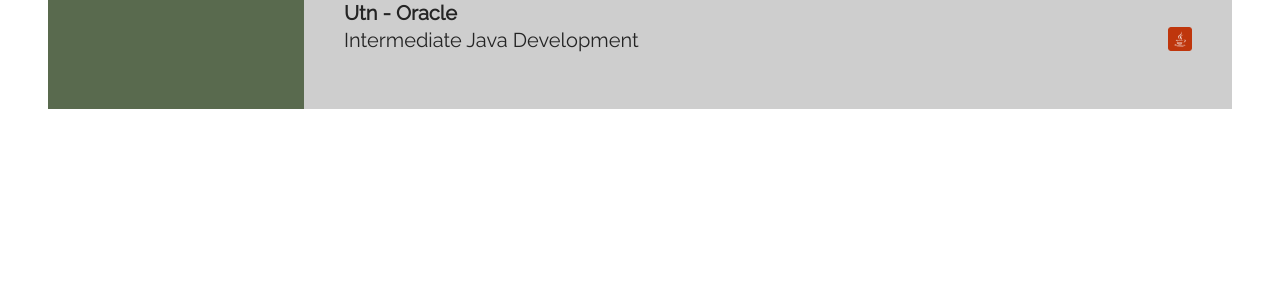
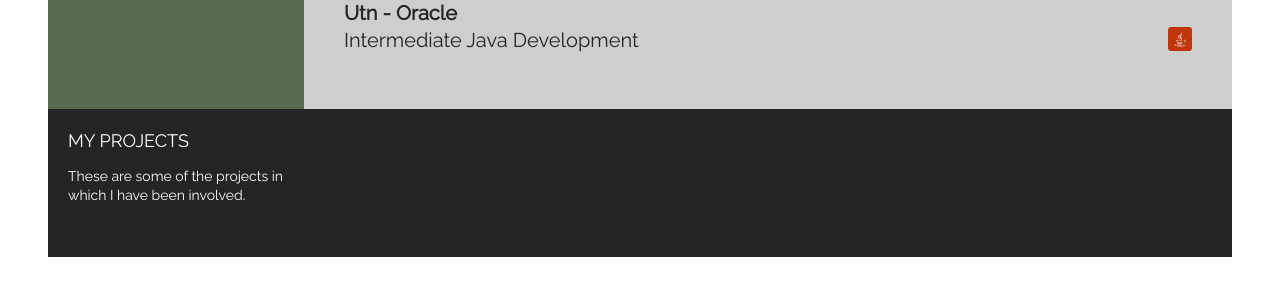
Before and after one commit to agusp-dev/acamica-curriculum-vitae, a plain HTML site: page index.html in a window 1280 px wide. Shown: the part 1355-1650 px from the top of the page. Before the commit the page ends 1512 px from the top, so only its background shows below. Drawn offline with Linux system fonts and the light colour scheme.

Commit message:
Inicia el desarrollo del footer

```diff
--- a/index.html
+++ b/index.html
@@ -108,9 +108,9 @@
                     </div>
                     <div id="menu">
                         <a class="menu-item">Profile</a>
-                        <a class="menu-item">Personal Info</a>
+                        <a class="menu-item">Information</a>
                         <a class="menu-item">Skills</a>
-                        <a class="menu-item">Work Experience</a>
+                        <a class="menu-item">Experience</a>
                         <a class="menu-item">Education</a>
                         <a class="menu-item">Portfolio</a>
                     </div>
@@ -277,5 +277,24 @@
 
         </div>
 
+        <footer id="portfolio">
+
+            <div id="portfolio-left-panel">
+                <h3 id="pf-title">MY PROJECTS</h3>
+                <p>These are some of the projects in which I have been involved.</p>
+            </div>
+
+            <!-- <div id="portfolio-projects">
+
+                <ul>
+                    <li>Proyecto 1</li>
+                    <li>Proyecto 2</li>
+                    <li>Proyecto 3</li>
+                    <li>Proyecto 4</li>
+                </ul>
+            </div> -->
+
+        </footer>
+
     </body>
 </html>
--- a/styles.css
+++ b/styles.css
@@ -2,7 +2,7 @@
 #main {
     display: table;
     width: 100%;
-    padding: 40px;
+    padding: 40px 40px 0px;
     box-sizing: border-box;
     background-color: #FFF;
     font: 14px 'Raleway', sans-serif;
@@ -137,11 +137,8 @@
     margin: 0px;
     background-color: #cecece;
 
-    /* box-sizing: border-box; */
-
     width: 100%;
     float: right;
-    /* display: block; */
 
     clear: right;
 }
@@ -337,3 +334,46 @@
     height: 1px;
     background: #757575;
 }
+
+
+/*
+Portfolio
+*/
+#portfolio {
+    background-color: #242424;
+    height: 148px;
+    margin: 0px 40px 40px;
+    bottom: 0;
+    padding: 20px;
+    box-sizing: border-box;
+
+    font: 14px 'Raleway', sans-serif;
+    line-height: 1.35;
+
+}
+
+#pf-title {
+    margin: 0px;
+    font-size: 18px;
+    font-weight: 200;
+}
+
+#portfolio-left-panel p {
+    font-weight: 100;
+}
+
+#portfolio-left-panel {
+    /* background-color: #596A4E; */
+    width: 216px;
+    height: 100%;
+    float: left;
+    color: #fff;
+}
+
+#portfolio-projects {
+    background-color: #9CB09B;
+    float: left;
+    clear: right;
+    height: 100%;
+    box-sizing: border-box;
+}
```
